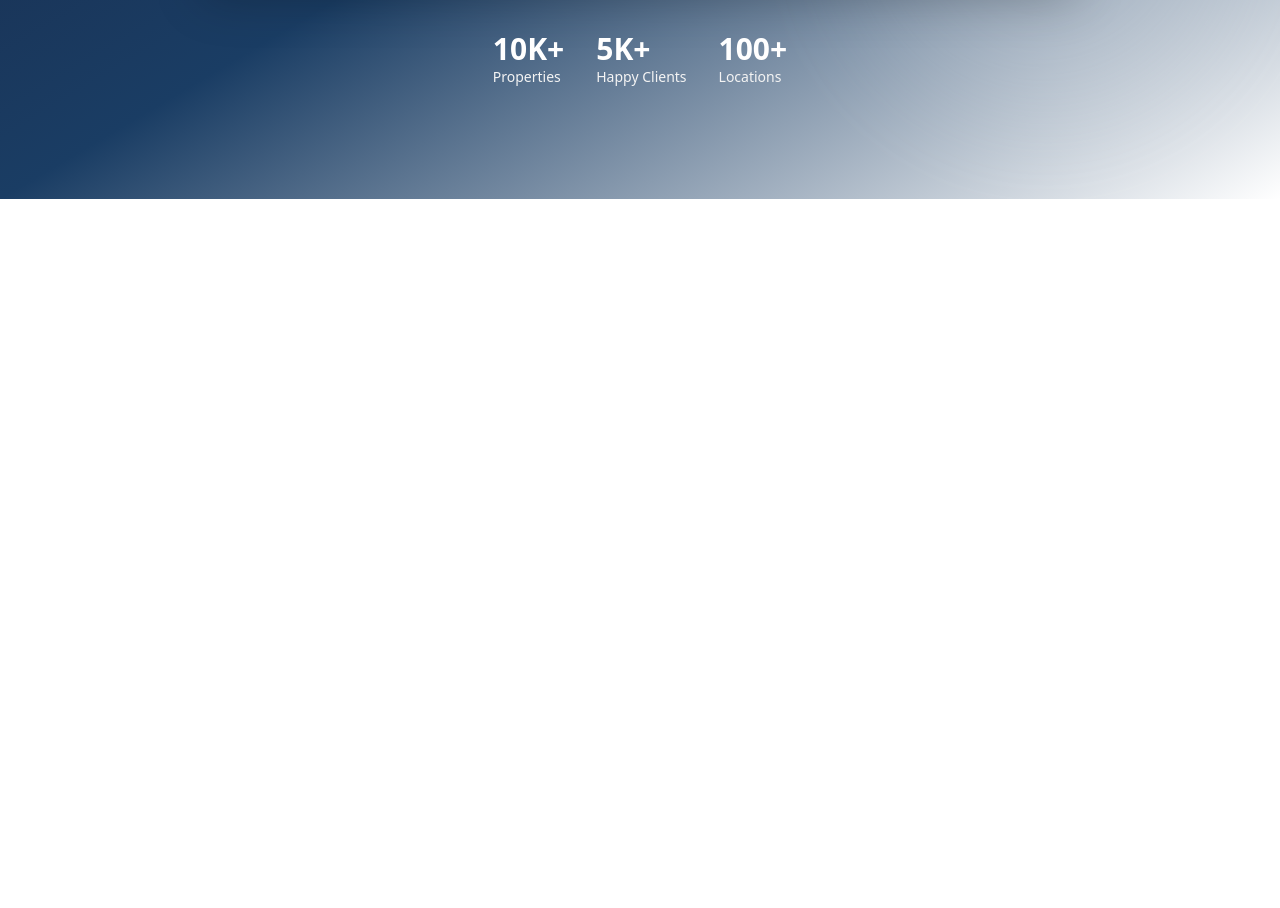
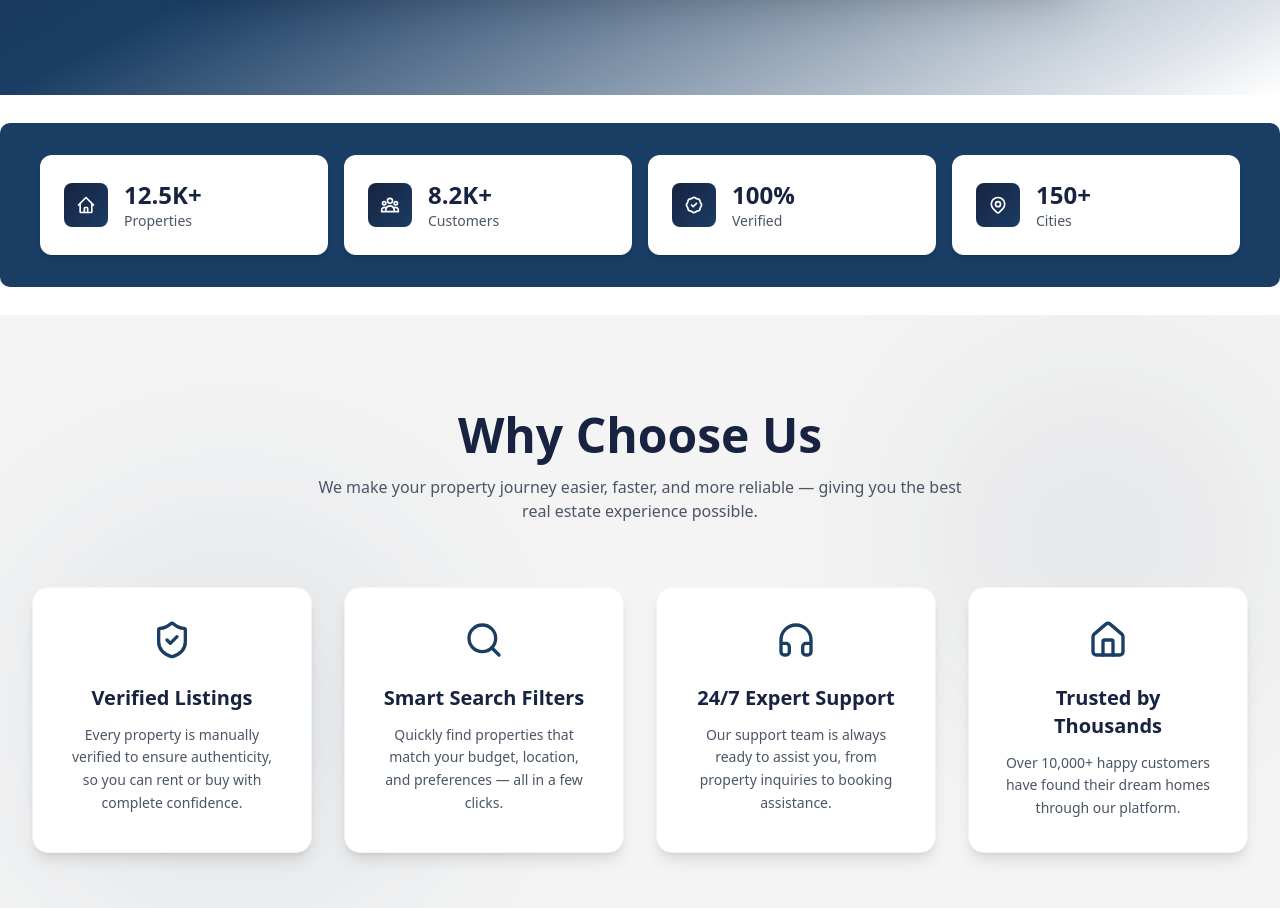
Before and after one commit to Adeeb-06/Assignment-10-client, a React app: page / in a window 1280 px wide. Shown: the part 560-1468 px from the top of the page. Before the commit the page ends 800 px from the top, so only its background shows below. Built offline with nearby package versions, Linux system fonts and the light colour scheme; the HTML template or start-up script is replaced by a standard one.

Commit message:
(create):Stats,WhyCUs

```diff
--- a/src/components/HeroSection.jsx
+++ b/src/components/HeroSection.jsx
@@ -45,7 +45,7 @@ export default function HeroSection() {
             </div>
 
             {/* Stats */}
-            <div className="flex flex-wrap gap-8 pt-4">
+            {/* <div className="flex flex-wrap gap-8 pt-4">
               <div>
                 <div className="text-3xl font-bold">10K+</div>
                 <div className="text-base-200 text-sm">Properties</div>
@@ -58,7 +58,7 @@ export default function HeroSection() {
                 <div className="text-3xl font-bold">100+</div>
                 <div className="text-base-200 text-sm">Locations</div>
               </div>
-            </div>
+            </div> */}
           </div>
 
         </div>
--- /dev/null
+++ b/src/components/Stats.jsx
@@ -0,0 +1,72 @@
+import React from 'react';
+
+export default function Stats() {
+  const stats = [
+    {
+      icon: (
+        <svg className="w-5 h-5" fill="none" stroke="currentColor" viewBox="0 0 24 24">
+          <path strokeLinecap="round" strokeLinejoin="round" strokeWidth={2} d="M3 12l2-2m0 0l7-7 7 7M5 10v10a1 1 0 001 1h3m10-11l2 2m-2-2v10a1 1 0 01-1 1h-3m-6 0a1 1 0 001-1v-4a1 1 0 011-1h2a1 1 0 011 1v4a1 1 0 001 1m-6 0h6" />
+        </svg>
+      ),
+      number: "12.5K+",
+      label: "Properties"
+    },
+    {
+      icon: (
+        <svg className="w-5 h-5" fill="none" stroke="currentColor" viewBox="0 0 24 24">
+          <path strokeLinecap="round" strokeLinejoin="round" strokeWidth={2} d="M17 20h5v-2a3 3 0 00-5.356-1.857M17 20H7m10 0v-2c0-.656-.126-1.283-.356-1.857M7 20H2v-2a3 3 0 015.356-1.857M7 20v-2c0-.656.126-1.283.356-1.857m0 0a5.002 5.002 0 019.288 0M15 7a3 3 0 11-6 0 3 3 0 016 0zm6 3a2 2 0 11-4 0 2 2 0 014 0zM7 10a2 2 0 11-4 0 2 2 0 014 0z" />
+        </svg>
+      ),
+      number: "8.2K+",
+      label: "Customers"
+    },
+    {
+      icon: (
+        <svg className="w-5 h-5" fill="none" stroke="currentColor" viewBox="0 0 24 24">
+          <path strokeLinecap="round" strokeLinejoin="round" strokeWidth={2} d="M9 12l2 2 4-4M7.835 4.697a3.42 3.42 0 001.946-.806 3.42 3.42 0 014.438 0 3.42 3.42 0 001.946.806 3.42 3.42 0 013.138 3.138 3.42 3.42 0 00.806 1.946 3.42 3.42 0 010 4.438 3.42 3.42 0 00-.806 1.946 3.42 3.42 0 01-3.138 3.138 3.42 3.42 0 00-1.946.806 3.42 3.42 0 01-4.438 0 3.42 3.42 0 00-1.946-.806 3.42 3.42 0 01-3.138-3.138 3.42 3.42 0 00-.806-1.946 3.42 3.42 0 010-4.438 3.42 3.42 0 00.806-1.946 3.42 3.42 0 013.138-3.138z" />
+        </svg>
+      ),
+      number: "100%",
+      label: "Verified"
+    },
+    {
+      icon: (
+        <svg className="w-5 h-5" fill="none" stroke="currentColor" viewBox="0 0 24 24">
+          <path strokeLinecap="round" strokeLinejoin="round" strokeWidth={2} d="M17.657 16.657L13.414 20.9a1.998 1.998 0 01-2.827 0l-4.244-4.243a8 8 0 1111.314 0z" />
+          <path strokeLinecap="round" strokeLinejoin="round" strokeWidth={2} d="M15 11a3 3 0 11-6 0 3 3 0 016 0z" />
+        </svg>
+      ),
+      number: "150+",
+      label: "Cities"
+    }
+  ];
+
+  return (
+    <section className="my-7">
+      <div className="max-w-7xl mx-auto  bg-secondary py-8 rounded-[10px] px-6 lg:px-10">
+        <div className="grid grid-cols-2 lg:grid-cols-4 gap-4">
+          {stats.map((stat, index) => (
+            <div
+              key={index}
+              className="bg-white rounded-xl p-6 shadow-md hover:shadow-lg transition-all duration-300 hover:-translate-y-1"
+            >
+              <div className="flex items-center gap-4">
+                <div className="flex-shrink-0 p-3 bg-gradient-to-br from-primary to-secondary rounded-lg text-white">
+                  {stat.icon}
+                </div>
+                <div>
+                  <div className="text-2xl font-bold text-primary">
+                    {stat.number}
+                  </div>
+                  <div className="text-sm text-gray-600">
+                    {stat.label}
+                  </div>
+                </div>
+              </div>
+            </div>
+          ))}
+        </div>
+      </div>
+    </section>
+  );
+}
--- /dev/null
+++ b/src/components/WhyChooseUs.jsx
@@ -0,0 +1,68 @@
+import React from "react";
+import { ShieldCheck, Search, Headphones, Home } from "lucide-react";
+
+export default function WhyChooseUs() {
+  const features = [
+    {
+      icon: <ShieldCheck className="w-10 h-10 text-secondary" />,
+      title: "Verified Listings",
+      description:
+        "Every property is manually verified to ensure authenticity, so you can rent or buy with complete confidence.",
+    },
+    {
+      icon: <Search className="w-10 h-10 text-secondary" />,
+      title: "Smart Search Filters",
+      description:
+        "Quickly find properties that match your budget, location, and preferences — all in a few clicks.",
+    },
+    {
+      icon: <Headphones className="w-10 h-10 text-secondary" />,
+      title: "24/7 Expert Support",
+      description:
+        "Our support team is always ready to assist you, from property inquiries to booking assistance.",
+    },
+    {
+      icon: <Home className="w-10 h-10 text-secondary" />,
+      title: "Trusted by Thousands",
+      description:
+        "Over 10,000+ happy customers have found their dream homes through our platform.",
+    },
+  ];
+
+  return (
+    <section className="bg-base-200 text-gray-900 py-24 relative overflow-hidden">
+      {/* Background Glow */}
+      <div className="absolute inset-0 opacity-10">
+        <div className="absolute top-20 right-10 w-72 h-72 bg-primary rounded-full blur-[120px]"></div>
+        <div className="absolute bottom-10 left-10 w-96 h-96 bg-secondary rounded-full blur-[120px]"></div>
+      </div>
+
+      <div className="relative max-w-7xl mx-auto px-6 lg:px-8 text-center">
+        <h2 className="text-4xl lg:text-5xl font-bold text-primary mb-4">
+          Why Choose Us
+        </h2>
+        <p className="text-gray-600 max-w-2xl mx-auto mb-16">
+          We make your property journey easier, faster, and more reliable — giving you the best real estate experience possible.
+        </p>
+
+        {/* Feature Cards */}
+        <div className="grid grid-cols-1 sm:grid-cols-2 lg:grid-cols-4 gap-8">
+          {features.map((feature, i) => (
+            <div
+              key={i}
+              className="group bg-white rounded-2xl p-8 shadow-lg hover:shadow-2xl transition-all duration-300 hover:-translate-y-2 border border-gray-100"
+            >
+              <div className="flex justify-center mb-6">{feature.icon}</div>
+              <h3 className="text-xl font-semibold mb-3 text-primary group-hover:text-secondary transition-colors">
+                {feature.title}
+              </h3>
+              <p className="text-gray-600 text-sm leading-relaxed">
+                {feature.description}
+              </p>
+            </div>
+          ))}
+        </div>
+      </div>
+    </section>
+  );
+}
--- a/src/pages/Home.jsx
+++ b/src/pages/Home.jsx
@@ -1,10 +1,14 @@
 import React from 'react'
 import HeroSection from '../components/HeroSection'
+import Stats from '../components/Stats'
+import WhyChooseUs from '../components/WhyChooseUs'
 
 const Home = () => {
   return (
     <div>
         <HeroSection/>
+        <Stats/>
+        <WhyChooseUs/>
     </div>
   )
 }
```
